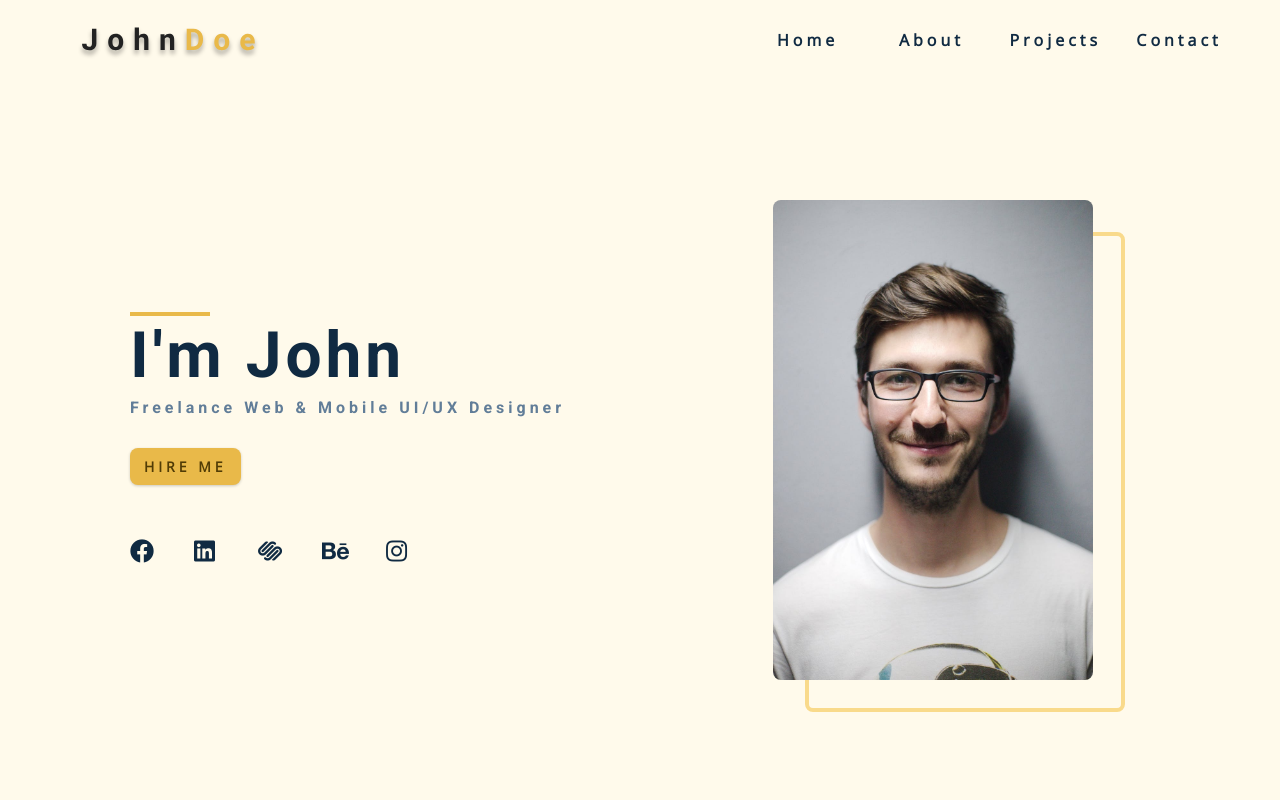
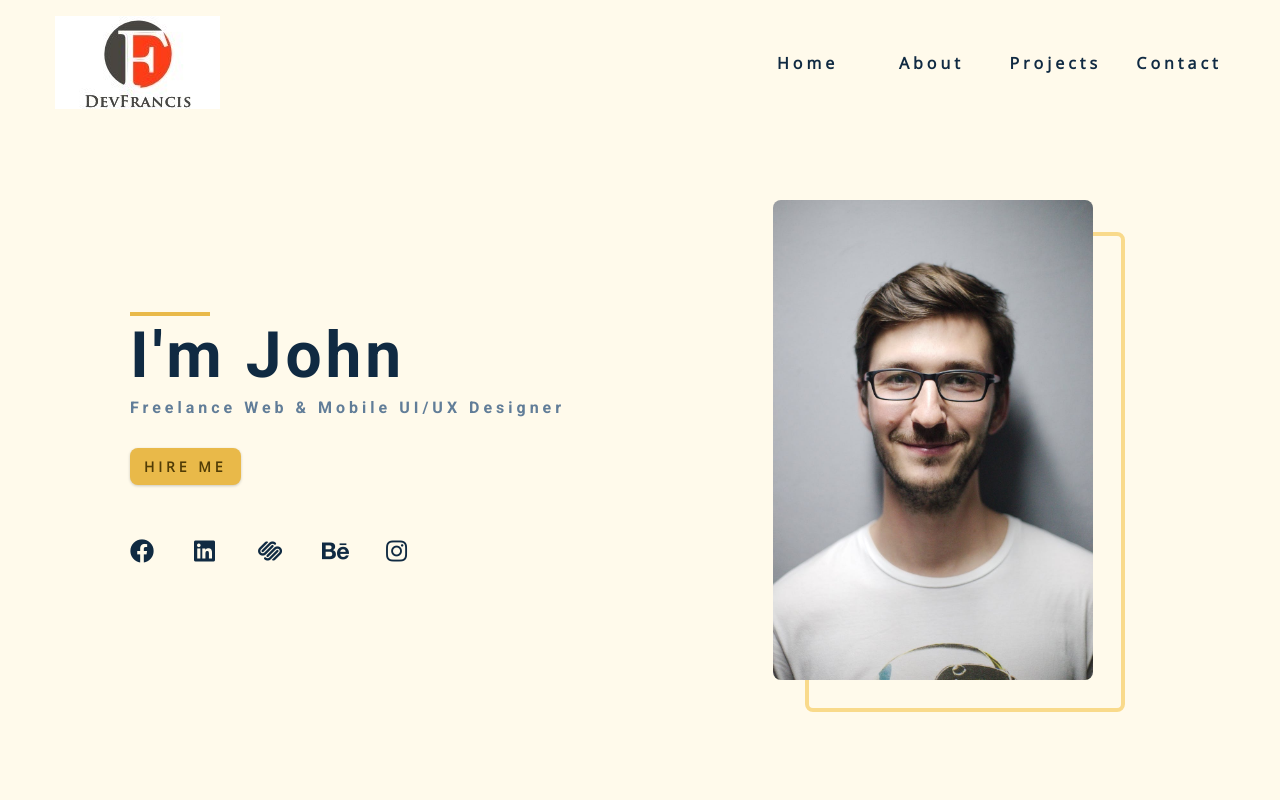
Before and after one commit to Francis-Nwachukwu/devfrancis, a plain HTML site: page index.html in a window 1280 px wide. Shown: the top 800 px of the page. Drawn offline with nearby package versions, Linux system fonts and the light colour scheme.

```diff
--- a/index.html
+++ b/index.html
@@ -18,7 +18,11 @@
       <div class="nav-center">
         <!-- nav header -->
         <div class="nav-header">
-          <img src="./images/logo.svg" class="nav-logo" alt="" />
+          <img
+            src="./images/DevFrancis.jpeg"
+            class="nav-logo"
+            alt="devfrancis logo"
+          />
           <button class="nav-btn" id="nav-btn">
             <i class="fas fa-bars"></i>
           </button>
```
Also changed, not shown: images/DevFrancis.jpeg (added), images/logo.svg (deleted).
